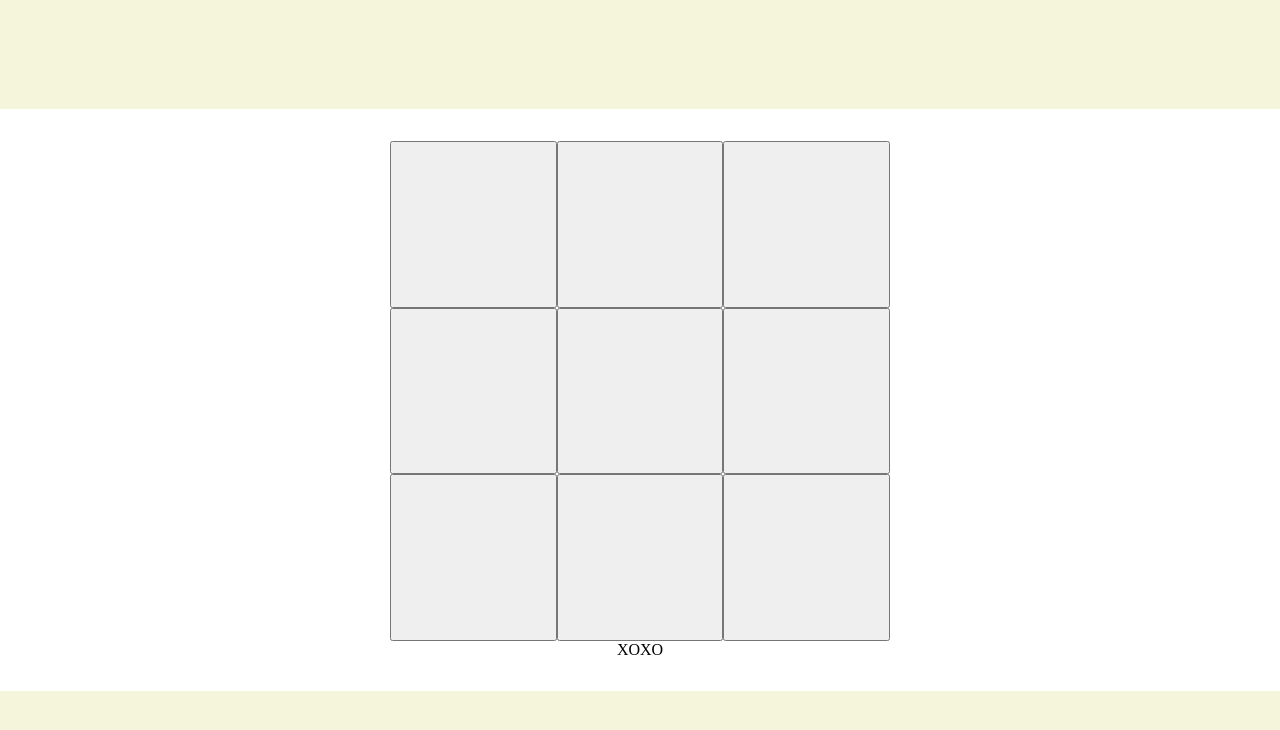
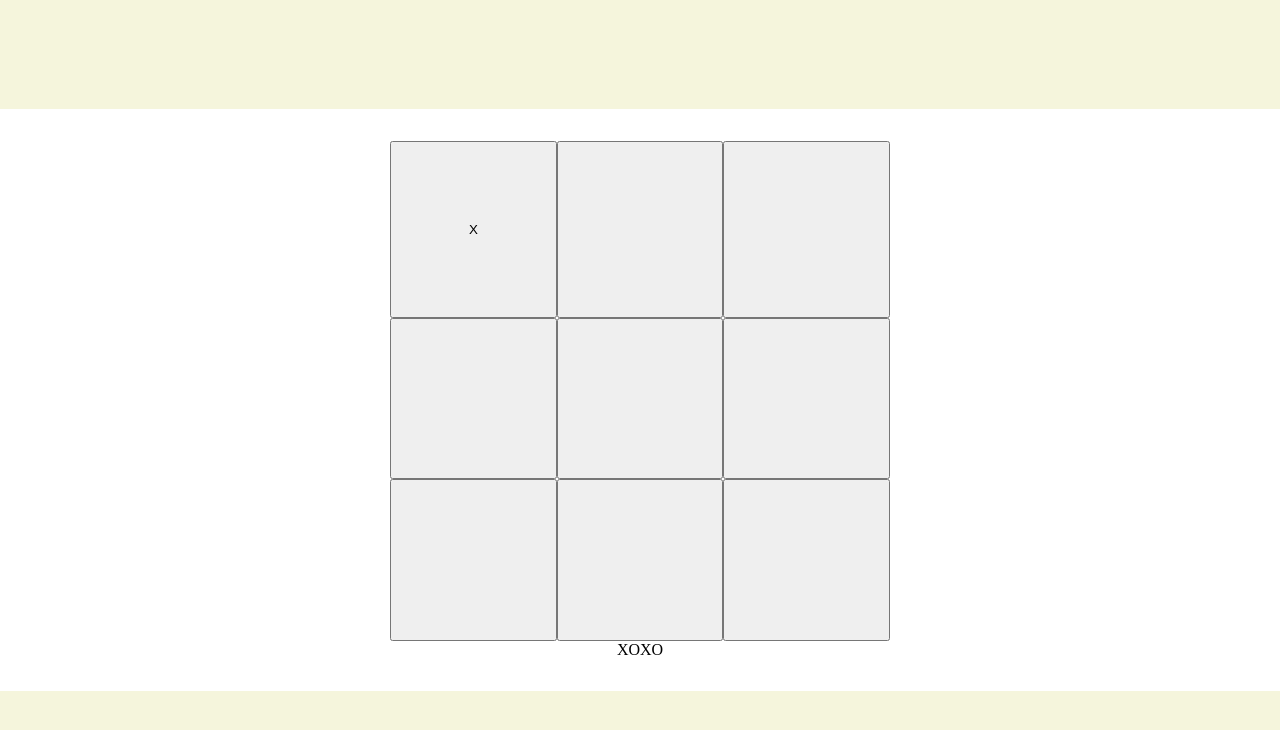
Before and after one commit to AslamF/tictactoe, a plain HTML site: page index.html in a window 1280 px wide. Both pictures are taken after a click on the button 473 px from the left and 224 px from the top of the page. Drawn offline with Linux system fonts and the light colour scheme.

Commit message:
created player function and board events

```diff
--- a/index.html
+++ b/index.html
@@ -18,15 +18,15 @@
 
     <div class="main">
         <div class="gameBoard">
-            <button class="button"></button>
-            <button class="button"></button>
-            <button class="button"></button>
-            <button class="button"></button>
-            <button class="button"></button>
-            <button class="button"></button>
-            <button class="button"></button>
-            <button class="button"></button>
-            <button class="button"></button>
+            <button class="button" id="0"></button>
+            <button class="button" id="1"></button>
+            <button class="button" id="2"></button>
+            <button class="button" id="3"></button>
+            <button class="button" id="4"></button>
+            <button class="button" id="5"></button>
+            <button class="button" id="6"></button>
+            <button class="button" id="7"></button>
+            <button class="button" id="8"></button>
         </div>
     </div>
 
--- a/script.js
+++ b/script.js
@@ -3,7 +3,6 @@ const Gameboard = (() => {
     const gameboard = ["X", "O", "X", "O"];
 
     const board = document.querySelector(".main");
-
     const renderGameboard = () => {
 
     };
@@ -13,23 +12,55 @@ const Gameboard = (() => {
             board.append(i);
         })
     }
+
+    const tiles = (()=>{
+        const grid = document.querySelectorAll(".button")
+        let currentPlayer = true;
+
+        grid.forEach((tile)=>{
+            tile.addEventListener("click", ()=>{
+                if ((currentPlayer === true) && (tile.innerHTML == "")) {
+                    tile.innerHTML= (gameControl.player1.symbol);
+                    currentPlayer = false;
+                }
+
+                else if ((currentPlayer === false) && (tile.innerHTML == "")){
+                    tile.innerHTML = (gameControl.player2.symbol);
+                    currentPlayer = true;
+                }
+
+            })
+
+        })
+    })();
+
+
     return {
         gameboard,
         renderGameboard,
-        printArray
-
+        printArray,
     }
 
 })();
 
 Gameboard.printArray();
 
+
 // Factory Function for Players
-const Player = (name, symbol) => {
+const Player = (symbol) => {
 
+    return {symbol};
 };
 
 // Module - To Control Game
 const gameControl = (() => {
+    let player1 =  Player("X");
+    let player2 = Player("O");
 
+
+
+    return {
+        player1,
+        player2
+    }
 })();
```
